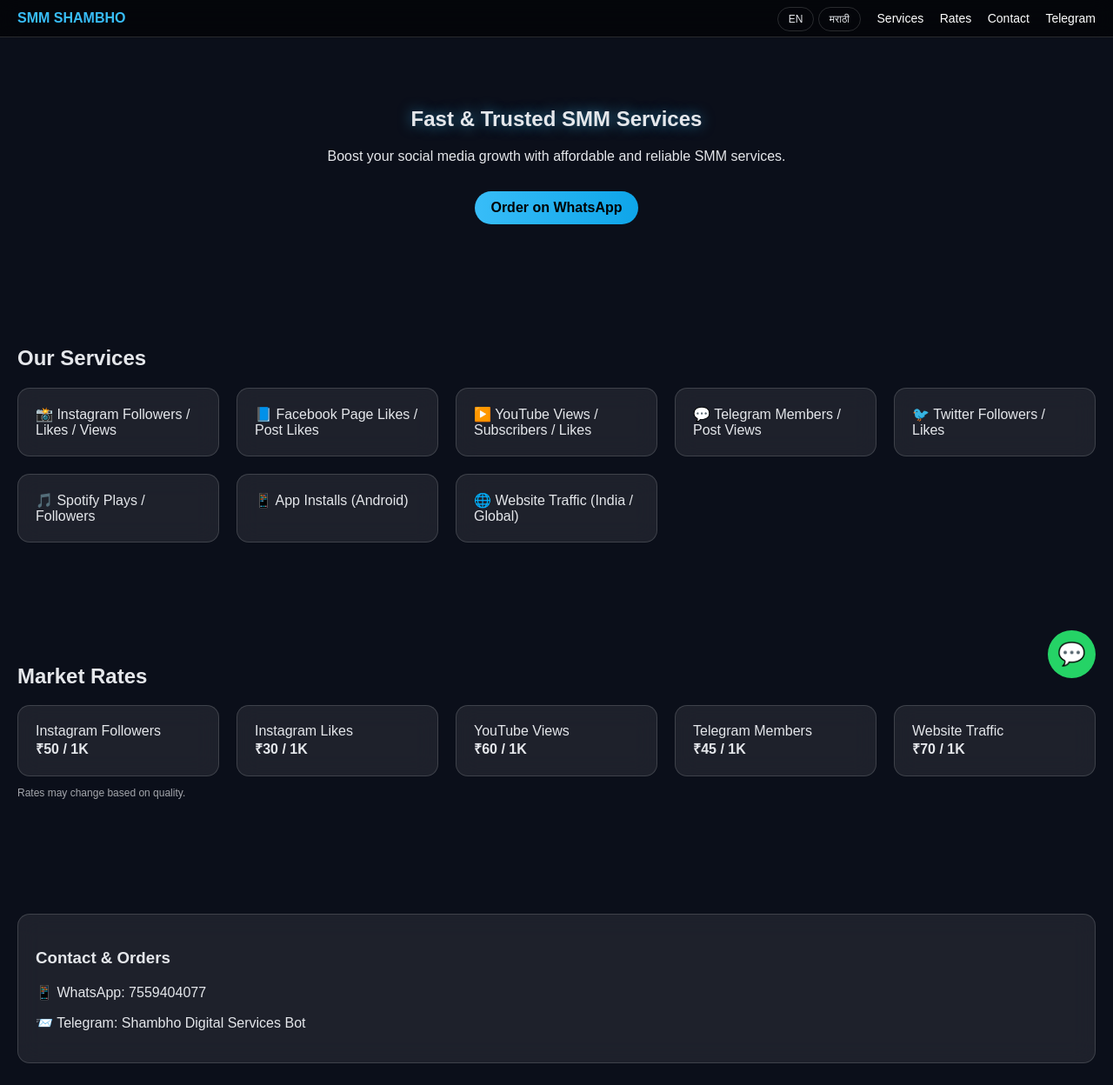
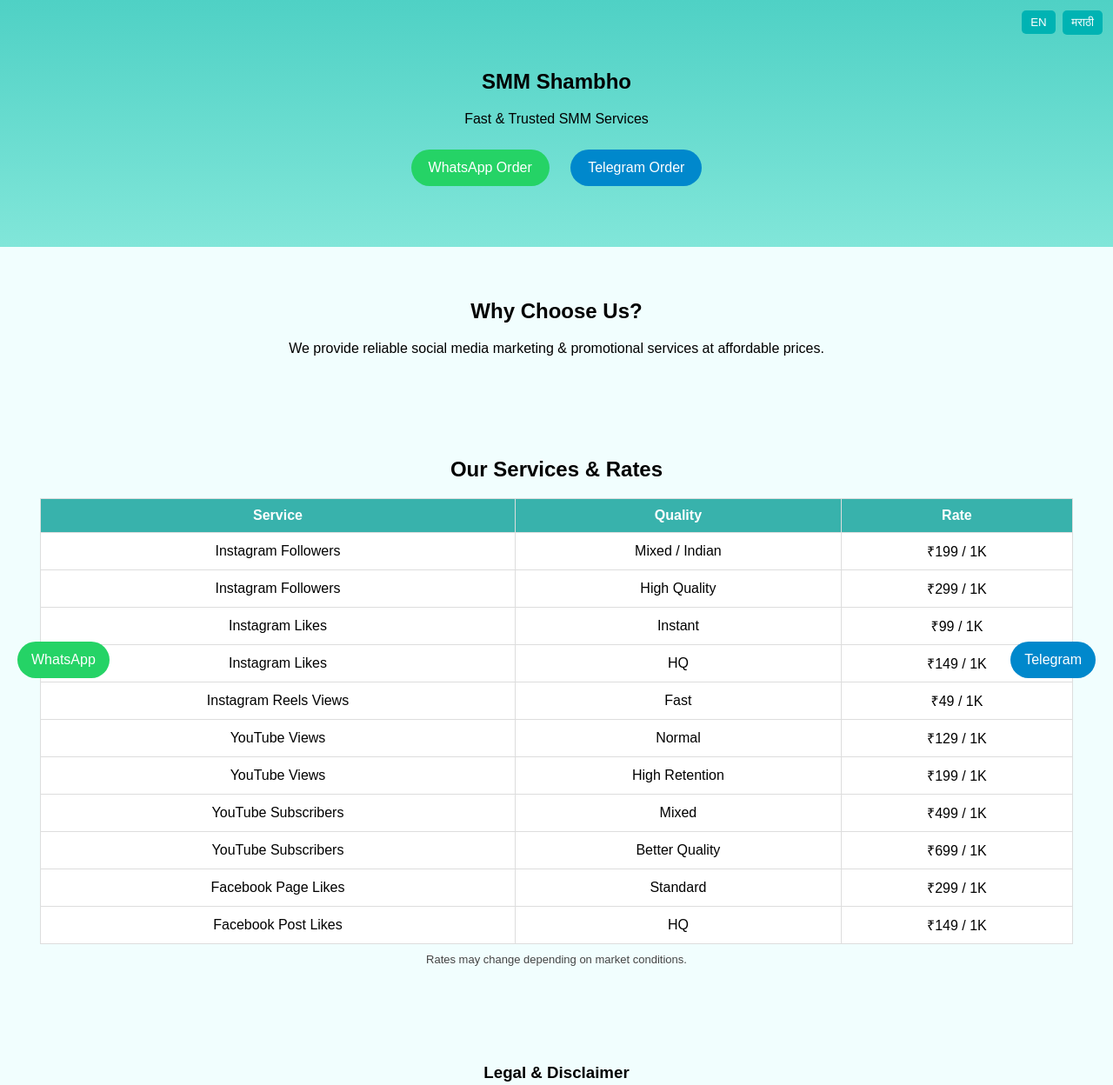
Before and after one commit to shambhoprints-star/smmshambho, a plain HTML site: page index.html in a window 1280 px wide. Shown: the top 1248 px of the page at 87% size. Drawn offline with Linux system fonts and the light colour scheme.

Commit message:
Update index.html

```diff
--- a/index.html
+++ b/index.html
@@ -2,123 +2,116 @@
 <html lang="en">
 <head>
 <meta charset="UTF-8">
+<meta name="viewport" content="width=device-width, initial-scale=1.0">
+
+<title>SMM Shambho – Fast & Trusted SMM Services</title>
 
 <!-- SEO -->
-<title>SMM Shambho | Fast & Trusted SMM Services India</title>
-<meta name="description" content="Affordable SMM services for Instagram, Facebook, YouTube & Telegram. Fast delivery. Trusted Indian SMM Panel.">
-<meta name="keywords" content="SMM Panel India, Instagram followers, YouTube views, Telegram members, cheap SMM services">
+<meta name="description" content="SMM Shambho provides fast and trusted social media marketing & promotion services in India. Instagram, YouTube & Facebook services at affordable rates.">
+<meta name="keywords" content="SMM Panel India, Instagram followers India, YouTube views India, Social Media Marketing Services">
 <meta name="author" content="SMM Shambho">
-<meta name="viewport" content="width=device-width, initial-scale=1.0">
+
+<!-- Google Search Console (paste verification content if needed) -->
+<!-- <meta name="google-site-verification" content="PASTE_CODE_HERE"> -->
 
 <style>
-:root{
---bg:#0b0f1a;
---glass:rgba(255,255,255,.08);
---border:rgba(255,255,255,.15);
---neon:#38bdf8;
---text:#e5e7eb;
-}
-body{margin:0;font-family:Arial;background:var(--bg);color:var(--text)}
-header{position:sticky;top:0;background:rgba(0,0,0,.6);backdrop-filter:blur(12px);border-bottom:1px solid var(--border)}
-nav{display:flex;justify-content:space-between;align-items:center;padding:12px 20px}
-nav a{color:#fff;text-decoration:none;margin-left:14px;font-size:14px}
-.logo{color:var(--neon);font-weight:bold}
+body{margin:0;font-family:Arial,sans-serif;background:#f1fefe;text-align:center;}
+.lang-toggle{position:fixed;top:10px;right:10px;z-index:999;}
+.lang-toggle button{padding:6px 10px;border:none;background:#00b3b3;color:#fff;border-radius:5px;margin:2px;}
+.hero{padding:60px 20px;background:linear-gradient(#4fd1c5,#81e6d9);}
+.cta a{display:inline-block;margin:10px;padding:12px 20px;color:#fff;border-radius:30px;text-decoration:none;}
+.whbtn{background:#25D366;}
+.tgbtn{background:#0088cc;}
+.section{padding:40px 15px;}
+table{width:95%;margin:auto;border-collapse:collapse;background:#fff;}
+th,td{padding:10px;border:1px solid #ddd;}
+th{background:#38b2ac;color:#fff;}
+.note{font-size:13px;margin-top:10px;color:#444;}
+footer{padding:25px 15px;font-size:13px;background:#e6ffff;}
+.whatsapp,.telegram{position:fixed;bottom:20px;padding:12px 16px;color:white;border-radius:50px;text-decoration:none;}
+.whatsapp{left:20px;background:#25D366;}
+.telegram{right:20px;background:#0088cc;}
+</style>
+</head>
 
-.section{padding:60px 20px}
-.hero{text-align:center}
-.hero h1{text-shadow:0 0 15px rgba(56,189,248,.6)}
-.glass{background:var(--glass);border:1px solid var(--border);border-radius:14px;padding:20px;backdrop-filter:blur(14px)}
-.grid{display:grid;grid-template-columns:repeat(auto-fit,minmax(220px,1fr));gap:20px}
-.btn{display:inline-block;margin-top:15px;padding:10px 18px;border-radius:30px;
-background:linear-gradient(90deg,#38bdf8,#0ea5e9);color:#000;font-weight:bold;text-decoration:none}
+<body>
 
-footer{background:#020617;padding:30px 20px;border-top:1px solid var(--border);font-size:13px}
-.whatsapp{position:fixed;right:20px;bottom:20px;width:55px;height:55px;border-radius:50%;
-background:#25D366;color:#fff;font-size:26px;display:flex;align-items:center;justify-content:center;text-decoration:none}
-.toggle{cursor:pointer;border:1px solid var(--border);padding:6px 12px;border-radius:20px;font-size:12px}
-</style>
+<div class="lang-toggle">
+<button onclick="setLang('en')">EN</button>
+<button onclick="setLang('mr')">मराठी</button>
+</div>
+
+<section class="hero">
+<h1>SMM Shambho</h1>
+<p id="tagline">Fast & Trusted SMM Services</p>
+
+<div class="cta">
+<a href="https://wa.me/917559404077" class="whbtn">WhatsApp Order</a>
+<a href="https://t.me/Shambhodigitalservicesbot" class="tgbtn">Telegram Order</a>
+</div>
+</section>
+
+<section class="section">
+<h2 id="why_title">Why Choose Us?</h2>
+<p id="why_text">
+We provide reliable social media marketing & promotional services at affordable prices.
+</p>
+</section>
+
+<section class="section">
+<h2 id="service_title">Our Services & Rates</h2>
+
+<table>
+<tr><th>Service</th><th>Quality</th><th>Rate</th></tr>
+<tr><td>Instagram Followers</td><td>Mixed / Indian</td><td>₹199 / 1K</td></tr>
+<tr><td>Instagram Followers</td><td>High Quality</td><td>₹299 / 1K</td></tr>
+<tr><td>Instagram Likes</td><td>Instant</td><td>₹99 / 1K</td></tr>
+<tr><td>Instagram Likes</td><td>HQ</td><td>₹149 / 1K</td></tr>
+<tr><td>Instagram Reels Views</td><td>Fast</td><td>₹49 / 1K</td></tr>
+<tr><td>YouTube Views</td><td>Normal</td><td>₹129 / 1K</td></tr>
+<tr><td>YouTube Views</td><td>High Retention</td><td>₹199 / 1K</td></tr>
+<tr><td>YouTube Subscribers</td><td>Mixed</td><td>₹499 / 1K</td></tr>
+<tr><td>YouTube Subscribers</td><td>Better Quality</td><td>₹699 / 1K</td></tr>
+<tr><td>Facebook Page Likes</td><td>Standard</td><td>₹299 / 1K</td></tr>
+<tr><td>Facebook Post Likes</td><td>HQ</td><td>₹149 / 1K</td></tr>
+</table>
+
+<p class="note">Rates may change depending on market conditions.</p>
+</section>
+
+<section class="section">
+<h3>Legal & Disclaimer</h3>
+<p class="note">
+We provide marketing & promotional services only.<br>
+We are not affiliated with Instagram, Facebook, YouTube or any platform.<br>
+All orders & payments are handled manually via WhatsApp / Telegram.
+</p>
+</section>
+
+<footer>
+<b>SMM Shambho</b><br><br>
+Digital Marketing & Promotion Services<br><br>
+📱 WhatsApp: 7559404077<br>
+✈️ Telegram: @Shambhodigitalservicesbot<br><br>
+© 2026 SMM Shambho. All Rights Reserved.
+</footer>
+
+<a href="https://wa.me/917559404077" class="whatsapp">WhatsApp</a>
+<a href="https://t.me/Shambhodigitalservicesbot" class="telegram">Telegram</a>
 
 <script>
 function setLang(lang){
-document.querySelectorAll('[data-en]').forEach(el=>{
-el.innerText = el.getAttribute('data-'+lang);
-});
+if(lang==='mr'){
+document.getElementById("tagline").innerText="जलद आणि विश्वासार्ह SMM सेवा";
+document.getElementById("why_title").innerText="आम्हालाच का निवडाल?";
+document.getElementById("why_text").innerText=
+"आम्ही कमी दरात विश्वासार्ह सोशल मीडिया प्रमोशन सेवा देतो.";
+document.getElementById("service_title").innerText="आमच्या सेवा व दर";
+}else{
+location.reload();
+}
 }
 </script>
-</head>
-
-<body onload="setLang('en')">
-
-<header>
-<nav>
-<div class="logo">SMM SHAMBHO</div>
-<div>
-<span class="toggle" onclick="setLang('en')">EN</span>
-<span class="toggle" onclick="setLang('mr')">मराठी</span>
-<a href="#services">Services</a>
-<a href="#rates">Rates</a>
-<a href="#contact">Contact</a>
-<a href="https://t.me/Shambhodigitalservicesbot" target="_blank">Telegram</a>
-</div>
-</nav>
-</header>
-
-<section class="section hero">
-<h1 data-en="Fast & Trusted SMM Services"
-    data-mr="जलद आणि विश्वासार्ह SMM सेवा"></h1>
-
-<p data-en="Boost your social media growth with affordable and reliable SMM services."
-   data-mr="स्वस्त आणि विश्वासार्ह SMM सेवांसह तुमचे सोशल मीडिया वाढवा."></p>
-
-<a class="btn" href="https://wa.me/917559404077">Order on WhatsApp</a>
-</section>
-
-<section class="section" id="services">
-<h2 data-en="Our Services" data-mr="आमच्या सेवा"></h2>
-<div class="grid">
-<div class="glass">📸 Instagram Followers / Likes / Views</div>
-<div class="glass">📘 Facebook Page Likes / Post Likes</div>
-<div class="glass">▶️ YouTube Views / Subscribers / Likes</div>
-<div class="glass">💬 Telegram Members / Post Views</div>
-<div class="glass">🐦 Twitter Followers / Likes</div>
-<div class="glass">🎵 Spotify Plays / Followers</div>
-<div class="glass">📱 App Installs (Android)</div>
-<div class="glass">🌐 Website Traffic (India / Global)</div>
-</div>
-</section>
-
-<section class="section" id="rates">
-<h2 data-en="Market Rates" data-mr="मार्केट दर"></h2>
-<div class="grid">
-<div class="glass">Instagram Followers<br><b>₹50 / 1K</b></div>
-<div class="glass">Instagram Likes<br><b>₹30 / 1K</b></div>
-<div class="glass">YouTube Views<br><b>₹60 / 1K</b></div>
-<div class="glass">Telegram Members<br><b>₹45 / 1K</b></div>
-<div class="glass">Website Traffic<br><b>₹70 / 1K</b></div>
-</div>
-<p style="font-size:12px;opacity:.7" data-en="Rates may change based on quality."
-data-mr="सेवेच्या गुणवत्तेनुसार दर बदलू शकतात."></p>
-</section>
-
-<section class="section" id="contact">
-<div class="glass">
-<h3 data-en="Contact & Orders" data-mr="संपर्क आणि ऑर्डर"></h3>
-<p>📱 WhatsApp: 7559404077</p>
-<p>📨 Telegram: Shambho Digital Services Bot</p>
-</div>
-</section>
-
-<footer>
-<p><b>Terms & Conditions</b><br>
-All services are promotional only. No affiliation with any social media platform. No refund after order started.</p>
-<p><b>Disclaimer</b><br>
-We are not responsible for account suspension or drops.</p>
-<p><b>Privacy Policy</b><br>
-No personal data is stored.</p>
-<p>© 2026 SMM Shambho</p>
-</footer>
-
-<a class="whatsapp" href="https://wa.me/917559404077">💬</a>
 
 </body>
 </html>
```
